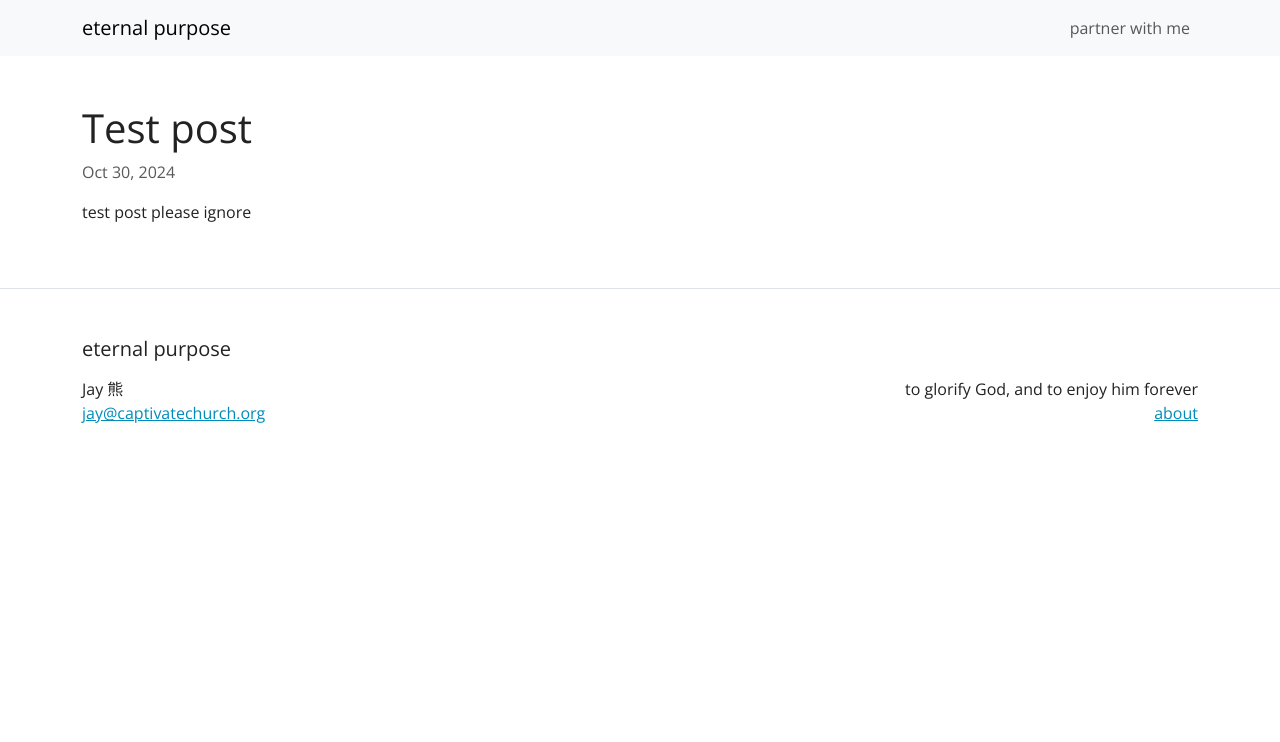
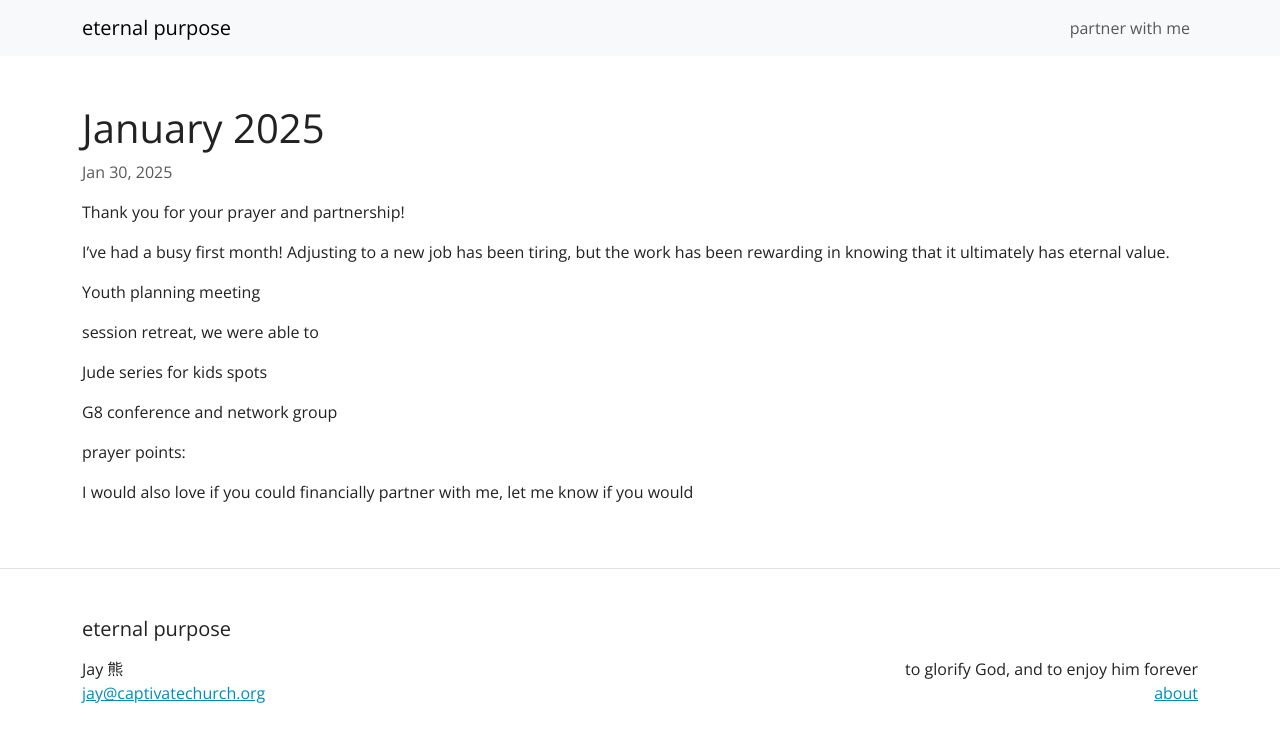
Before and after one commit to JayJune/jayjune.github.io, a Jekyll site: the page built from _posts/2024-10-31-my-first-update.markdown, in a window 1280 px wide. Shown: the top 742 px of the page. Built offline with Jekyll 4.4.1, drawn with Linux system fonts in a browser that asks for light colours.

```diff
--- a/_posts/2024-10-31-my-first-update.markdown
+++ b/_posts/2024-10-31-my-first-update.markdown
@@ -1,7 +1,21 @@
 ---
 layout: post
-title:  "Test post"
-date:   2024-10-31 00:00:01 +1100
-categories: update
+title:  "January 2025"
+date:   2025-01-31 00:00:01 +1100
+categories: Prayer Newletter
 ---
-test post please ignore
+Thank you for your prayer and partnership!
+
+I've had a busy first month! Adjusting to a new job has been tiring, but the work has been rewarding in knowing that it ultimately has eternal value.
+
+Youth planning meeting
+
+session retreat, we were able to
+
+Jude series for kids spots
+
+G8 conference and network group
+
+prayer points:
+
+I would also love if you could financially partner with me, let me know if you would
```
Also changed, not shown: about.markdown (+13 -1 lines), Gemfile (line endings or trailing spaces).
